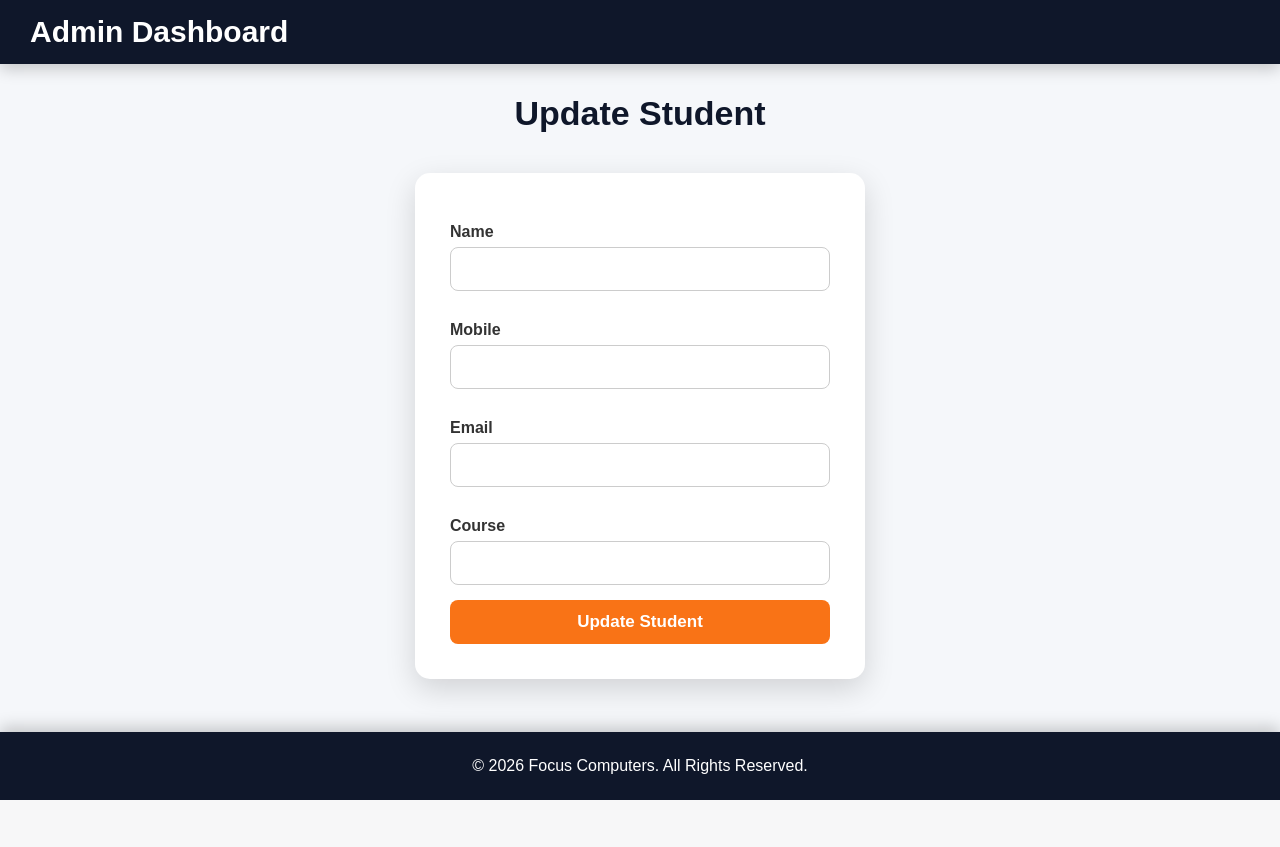
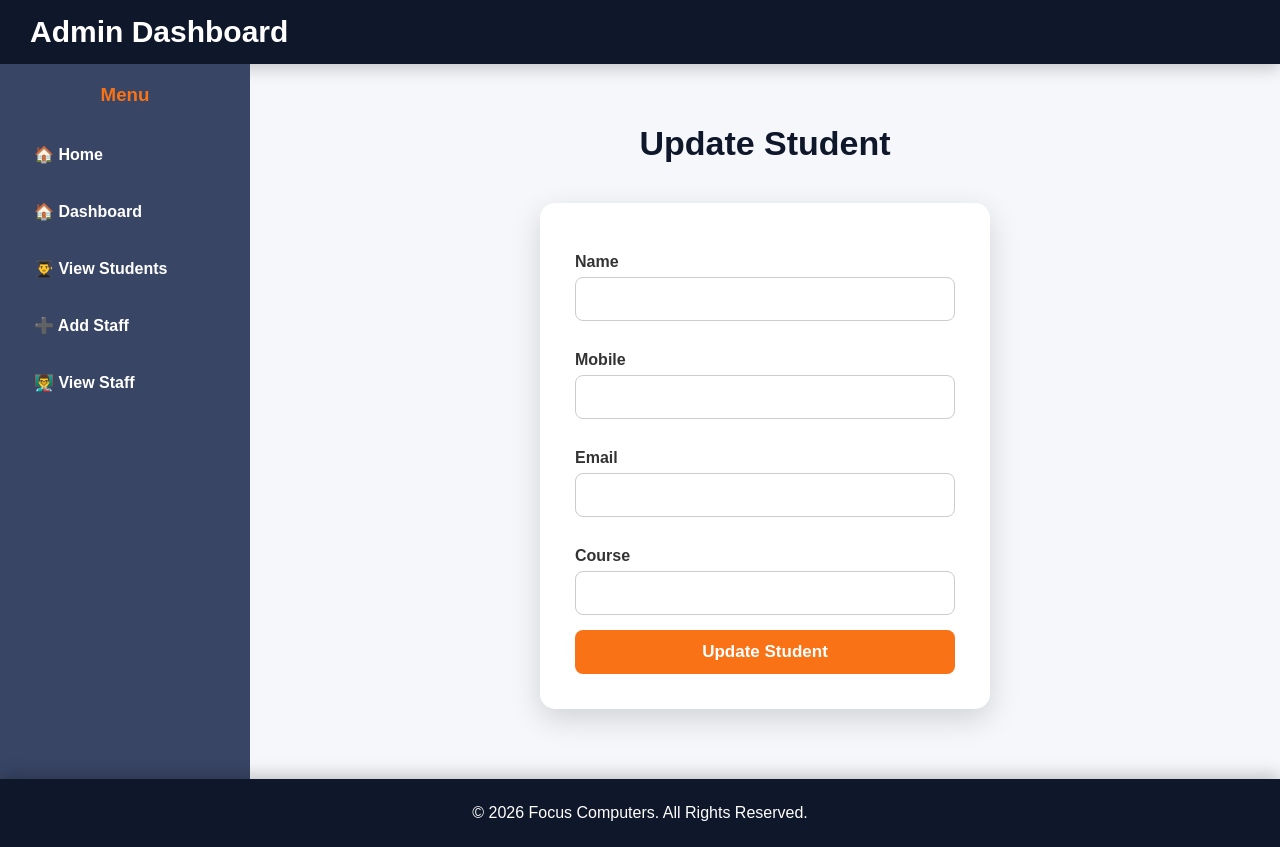
Before and after one commit to Prathmeshnavale1098/focus_computer, a Flask app: template templates/update_student.html in a window 1280 px wide. Before the commit the page ends 800 px from the top, so only its background shows below. Run offline with Flask 3, Linux system fonts and the light colour scheme; the template is opened without the code that fills it, so the values that code supplies are empty.

Commit message:
Add files via Upload

```diff
--- a/templates/update_student.html
+++ b/templates/update_student.html
@@ -6,36 +6,115 @@
 </head>
 <body>
 
-<div class="admin-topbar">
+<!-- Admin Header -->
+<div class="dashboard-header">
     <h2>Admin Dashboard</h2>
 </div>
 
-<h2>Update Student</h2>
+
+<!-- Dashboard Layout -->
+<div class="dashboard-container">
+
+    <!-- Sidebar -->
+    <div class="sidebar">
+
+        <h3>Menu</h3>
+
+        <a href="/">
+            🏠 Home
+        </a>
+
+        <a href="/admin_dashboard">
+            🏠 Dashboard
+        </a>
+
+        <a href="/view_students">
+            👨‍🎓 View Students
+        </a>
+
+        <a href="/admin_add_staff">
+            ➕ Add Staff
+        </a>
+
+        <a href="/view_staff">
+            👨‍🏫 View Staff
+        </a>
+    </div>
+
+
+    <!-- Main Content -->
+    <div class="main-content">
+
+        <h2 class="page-title">
+            Update Student
+        </h2>
+
 
         <div class="container">
 
             <form method="POST">
 
                 <label>Name</label>
-    <input type="text" name="name" value="{{ student.name }}" required>
+
+                <input
+                    type="text"
+                    name="name"
+                    value="{{ student.name }}"
+                    required
+                >
+
 
                 <label>Mobile</label>
-    <input type="text" name="mobile" value="{{ student.mobile }}" required>
+
+                <input
+                    type="text"
+                    name="mobile"
+                    value="{{ student.mobile }}"
+                    required
+                >
+
 
                 <label>Email</label>
-    <input type="email" name="email" value="{{ student.email }}" required>
+
+                <input
+                    type="email"
+                    name="email"
+                    value="{{ student.email }}"
+                    required
+                >
+
 
                 <label>Course</label>
-    <input type="text" name="course" value="{{ student.course }}" required>
 
-    <input type="submit" value="Update Student">
+                <input
+                    type="text"
+                    name="course"
+                    value="{{ student.course }}"
+                    required
+                >
+
+
+                <input
+                    type="submit"
+                    value="Update Student"
+                >
 
             </form>
 
         </div>
 
+    </div>
+
+</div>
+
+
+<!-- Footer -->
 <footer>
-    <p>&copy; 2026 Focus Computers. All Rights Reserved.</p>
+
+    <p>
+        &copy; 2026 Focus Computers. All Rights Reserved.
+    </p>
+
 </footer>
 
 </body>
```
Lines whose indentation alone changed are shown as unchanged.
